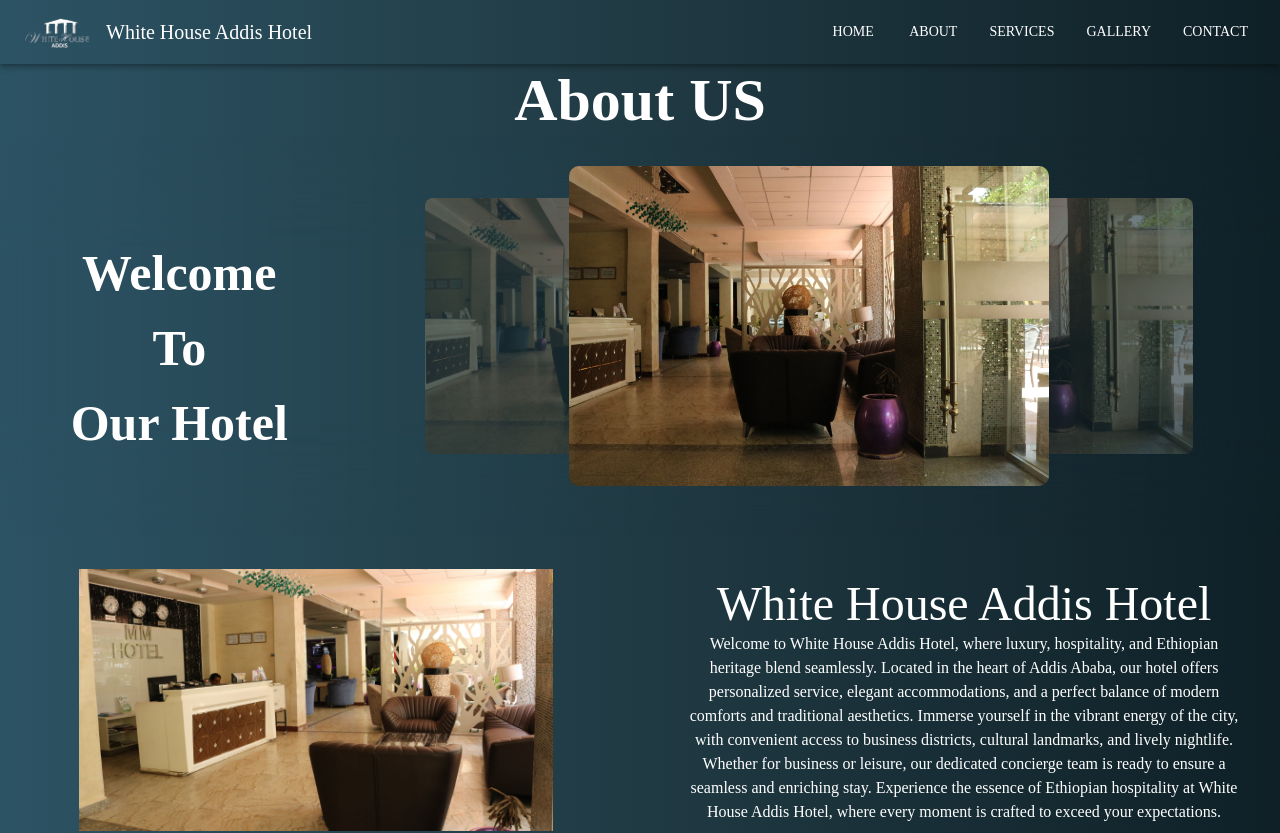
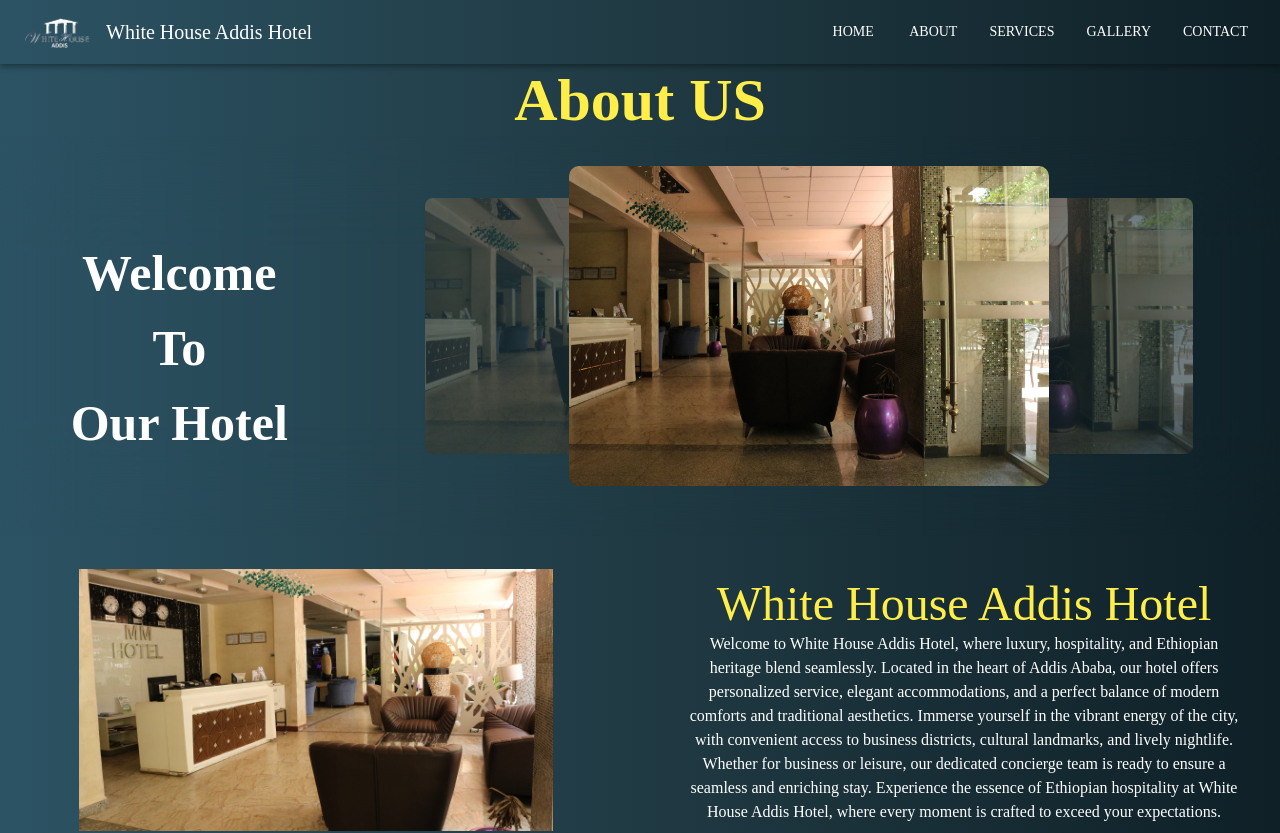
Before and after one commit to DawitSishu/whitehouse, a React (Vite) app: page /about in a window 1280 px wide. Shown: the top 833 px of the page. Built offline with nearby package versions, Linux system fonts and the light colour scheme; a web font is replaced by a local one.

Commit message:
about text cvolor

```diff
--- a/src/Components/About/index.jsx
+++ b/src/Components/About/index.jsx
@@ -90,7 +90,7 @@
             variant="h2"
             align="center"
             sx={{ fontWeight: "bold" }}
-            color="Primary"
+            color="#FFEE49"
           >
             About US
           </Typography>
@@ -153,6 +153,7 @@
               variant="h3"
               align="center"
               className="about-text-title"
+              color="primary"
             >
               White House Addis Hotel
             </Typography>
```
